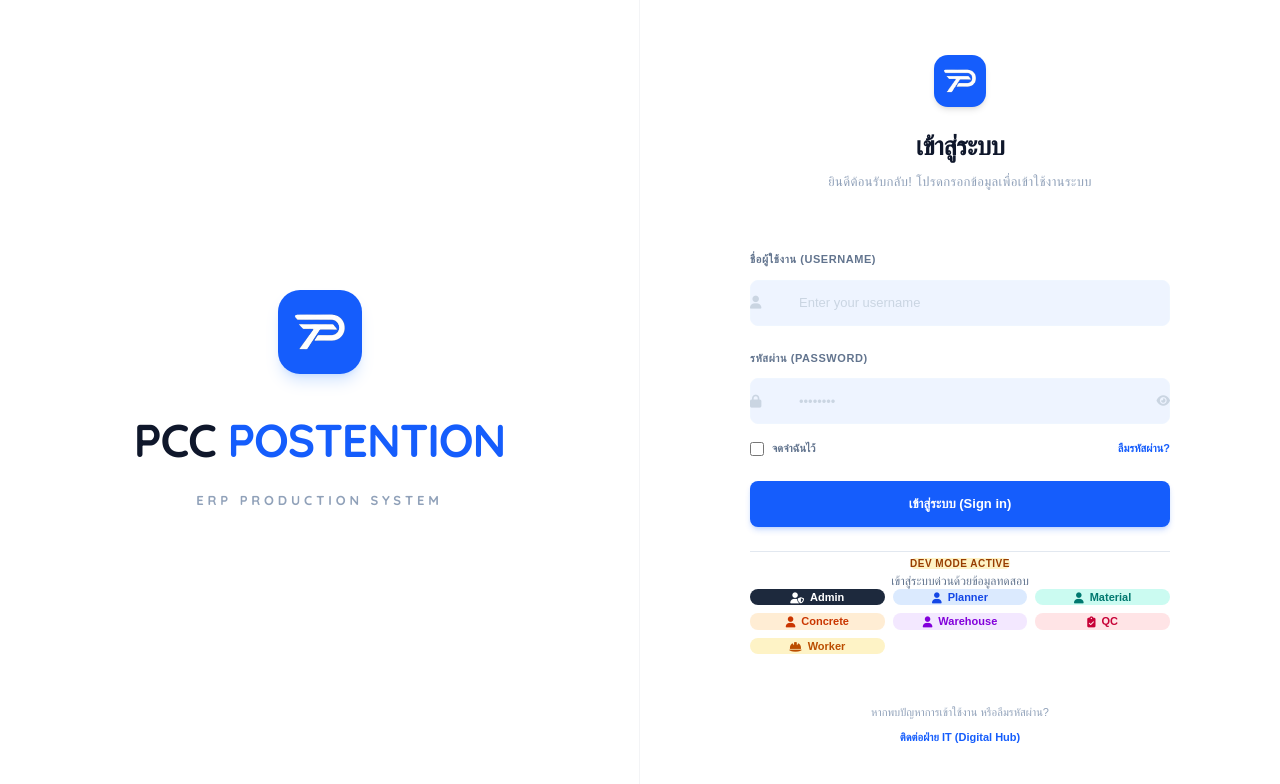
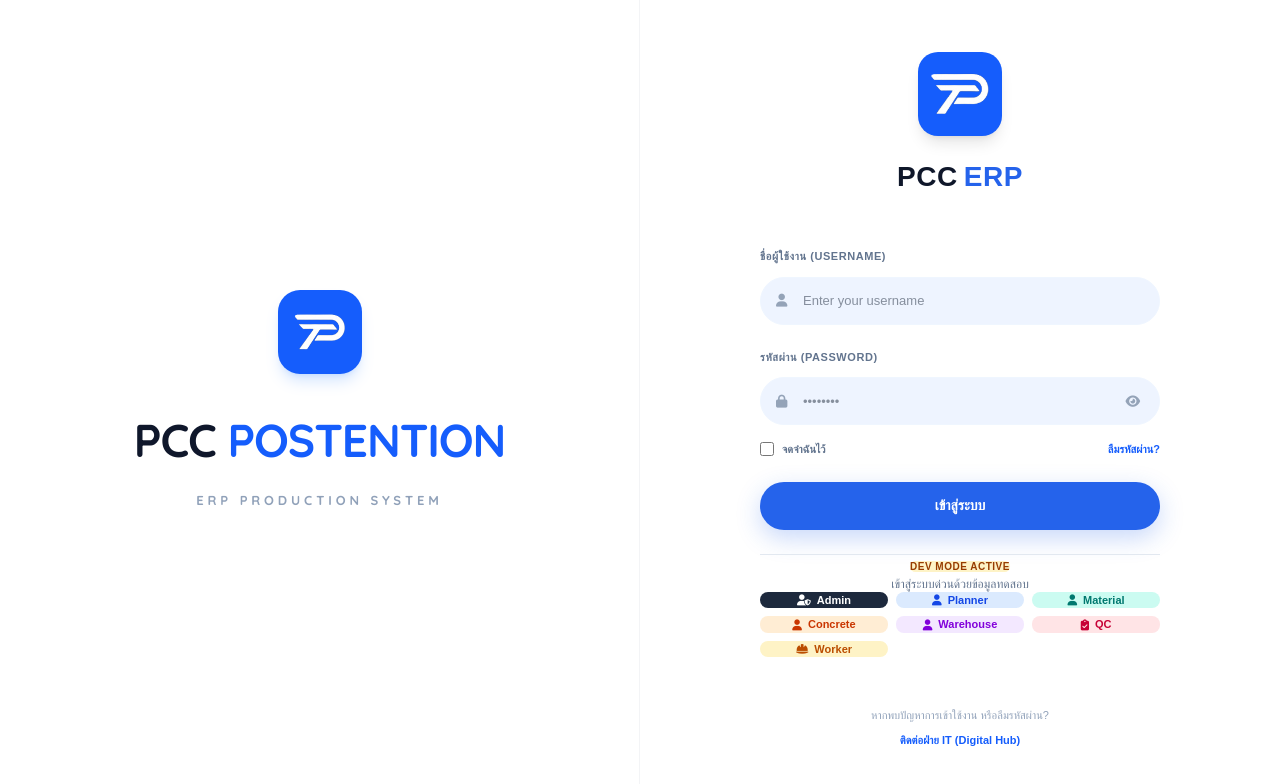
Before and after one commit to wittawut007/pcc-erp, a Next.js app in the folder pcc-erp/: page /login in a window 1280 px wide. Shown: the top 784 px of the page. Built offline with nearby package versions, Linux system fonts and the light colour scheme; no server answers; a web font is replaced by a local one.

Commit message:
update 15-05-69

```diff
--- a/pcc-erp/app/(worker)/worker/page.tsx
+++ b/pcc-erp/app/(worker)/worker/page.tsx
@@ -57,7 +57,7 @@ export default async function WorkerPage() {
         product:products(id, code, name, category, size, unit, concrete_per_unit, wire_per_unit, mesh_per_unit, rebar_per_unit)
       )
     `)
-    .in('status', ['pending', 'ready_demold', 'curing', 'casting'])
+    .eq('status', 'pending')
     .in('plan_item_id', planItemIds.length > 0 ? planItemIds : ['dummy'])
 
   return (
--- a/pcc-erp/app/login/page.tsx
+++ b/pcc-erp/app/login/page.tsx
@@ -41,18 +41,8 @@ export default function LoginPage() {
     }
 
     // Worker ถูก Block — ไม่อนุญาตให้ Login ผ่านหน้านี้
-    if (role === 'worker') {
-      if (process.env.NODE_ENV === 'development') {
-        // ข้อยกเว้นสำหรับ Dev ให้ Login เข้าสู่ระบบ Worker ได้เลย
-        router.push('/worker')
-        router.refresh()
-        return
-      }
-      await supabase.auth.signOut()
-      setWorkerBlocked(true)
-      setLoading(false)
-      return
-    }
+    // (ตอนนี้เปิดให้ล็อกอินได้แล้วตาม Flow ใหม่)
+    // if (role === 'worker') { ... }
 
     router.push('/dashboard')
     router.refresh()
@@ -85,24 +75,35 @@ export default function LoginPage() {
       </div>
 
       {/* Right Column — Login Form */}
-      <div className="w-full lg:w-1/2 flex items-center justify-center p-8 sm:p-12">
-        <div className="w-full max-w-[420px]">
-
-          {/* Header */}
-          <div className="text-center flex flex-col items-center" style={{ marginBottom: '60px' }}>
-            <div className="bg-blue-600 flex items-center justify-center shadow-md overflow-hidden relative" style={{ width: '52px', height: '52px', borderRadius: '14px', marginBottom: '20px' }}>
+      <div
+        className="w-full lg:w-1/2"
+        style={{
+          display: 'flex',
+          alignItems: 'center',
+          justifyContent: 'center',
+          padding: '40px 24px',
+          boxSizing: 'border-box',
+          minHeight: '100dvh',
+          backgroundColor: '#ffffff'
+        }}
+      >
+        <div style={{ width: '100%', maxWidth: '400px', margin: '0 auto' }}>
+          <div className="text-center flex flex-col items-center" style={{ marginBottom: '50px' }}>
+            <div className="bg-blue-600 flex items-center justify-center shadow-lg overflow-hidden relative" style={{ width: '84px', height: '84px', borderRadius: '20px', marginBottom: '20px' }}>
               <img
-                src="/logo.png"
-                alt="TP Logo"
-                style={{ width: '36px', height: '36px', objectFit: 'contain' }}
+                src="/logo.png?v=2"
+                alt="PCC Logo"
+                style={{ width: '64px', height: '64px', objectFit: 'contain' }}
                 onError={(e) => {
                   (e.target as HTMLImageElement).style.display = 'none';
-                  e.currentTarget.parentElement?.insertAdjacentHTML('beforeend', '<i class="fas fa-industry text-white text-xl"></i>');
+                  e.currentTarget.parentElement?.insertAdjacentHTML('beforeend', '<i class="fas fa-industry text-white" style="font-size: 36px"></i>');
                 }}
               />
             </div>
-            <h2 className="text-slate-900 tracking-tight font-bold" style={{ fontSize: '26px', marginBottom: '6px' }}>เข้าสู่ระบบ</h2>
-            <p className="text-slate-400 font-medium tracking-wide" style={{ fontSize: '13px' }}>ยินดีต้อนรับกลับ! โปรดกรอกข้อมูลเพื่อเข้าใช้งานระบบ</p>
+            <h2 className="tracking-tight font-black" style={{ fontSize: '28px', letterSpacing: '0.02em' }}>
+              <span style={{ color: '#0F172A' }}>PCC</span>
+              <span style={{ color: '#2563EB', marginLeft: '6px' }}>ERP</span>
+            </h2>
           </div>
 
           {/* Worker Blocked Alert */}
@@ -144,9 +145,9 @@ export default function LoginPage() {
               >
                 ชื่อผู้ใช้งาน (USERNAME)
               </label>
-              <div className="relative">
-                <span className="absolute inset-y-0 left-0 pl-5 flex items-center text-slate-300">
-                  <i className="fas fa-user text-[13px]"></i>
+              <div style={{ position: 'relative', width: '100%' }}>
+                <span style={{ position: 'absolute', top: 0, bottom: 0, left: '16px', display: 'flex', alignItems: 'center', color: '#94A3B8' }}>
+                  <i className="fas fa-user" style={{ fontSize: '13px' }}></i>
                 </span>
                 <input
                   id="email"
@@ -155,8 +156,22 @@ export default function LoginPage() {
                   onChange={(e) => setEmail(e.target.value)}
                   placeholder="Enter your username"
                   required
-                  className="w-full pr-4 rounded-lg border border-blue-50 bg-[#EEF4FF] outline-none transition-all text-gray-800 placeholder:text-slate-300 font-medium focus:border-blue-600 focus:ring-1 focus:ring-blue-600"
-                  style={{ paddingLeft: '48px', paddingTop: '12px', paddingBottom: '12px', fontSize: '13px', height: '46px' }}
+                  style={{
+                    width: '100%',
+                    padding: '12px 16px 12px 42px',
+                    fontSize: '13px',
+                    height: '48px',
+                    borderRadius: '99px',
+                    border: '1px solid #EFF6FF',
+                    backgroundColor: '#EEF4FF',
+                    color: '#1E293B',
+                    fontWeight: 500,
+                    outline: 'none',
+                    boxSizing: 'border-box',
+                    transition: 'border-color 0.2s'
+                  }}
+                  onFocus={(e) => e.target.style.border = '1px solid #2563EB'}
+                  onBlur={(e) => e.target.style.border = '1px solid #EFF6FF'}
                 />
               </div>
             </div>
@@ -170,9 +185,9 @@ export default function LoginPage() {
               >
                 รหัสผ่าน (PASSWORD)
               </label>
-              <div className="relative">
-                <span className="absolute inset-y-0 left-0 pl-5 flex items-center text-slate-300">
-                  <i className="fas fa-lock text-[13px]"></i>
+              <div style={{ position: 'relative', width: '100%' }}>
+                <span style={{ position: 'absolute', top: 0, bottom: 0, left: '16px', display: 'flex', alignItems: 'center', color: '#94A3B8' }}>
+                  <i className="fas fa-lock" style={{ fontSize: '13px' }}></i>
                 </span>
                 <input
                   id="password"
@@ -181,15 +196,29 @@ export default function LoginPage() {
                   onChange={(e) => setPassword(e.target.value)}
                   placeholder="••••••••"
                   required
-                  className="w-full pr-12 rounded-lg border border-blue-50 bg-[#EEF4FF] outline-none transition-all text-gray-800 placeholder:text-slate-300 font-medium focus:border-blue-600 focus:ring-1 focus:ring-blue-600"
-                  style={{ paddingLeft: '48px', paddingTop: '12px', paddingBottom: '12px', fontSize: '13px', height: '46px' }}
+                  style={{
+                    width: '100%',
+                    padding: '12px 42px 12px 42px',
+                    fontSize: '13px',
+                    height: '48px',
+                    borderRadius: '99px',
+                    border: '1px solid #EFF6FF',
+                    backgroundColor: '#EEF4FF',
+                    color: '#1E293B',
+                    fontWeight: 500,
+                    outline: 'none',
+                    boxSizing: 'border-box',
+                    transition: 'border-color 0.2s'
+                  }}
+                  onFocus={(e) => e.target.style.border = '1px solid #2563EB'}
+                  onBlur={(e) => e.target.style.border = '1px solid #EFF6FF'}
                 />
                 <button
                   type="button"
                   onClick={() => setShowPass(!showPass)}
-                  className="absolute inset-y-0 right-0 pr-5 flex items-center text-slate-300 hover:text-slate-400"
+                  style={{ position: 'absolute', top: 0, bottom: 0, right: '20px', display: 'flex', alignItems: 'center', color: '#94A3B8', background: 'none', border: 'none', cursor: 'pointer', padding: 0 }}
                 >
-                  <i className={`fas ${showPass ? 'fa-eye-slash' : 'fa-eye'} text-xs`}></i>
+                  <i className={`fas ${showPass ? 'fa-eye-slash' : 'fa-eye'}`} style={{ fontSize: '13px' }}></i>
                 </button>
               </div>
             </div>
@@ -209,8 +238,23 @@ export default function LoginPage() {
             <button
               type="submit"
               disabled={loading}
-              className="w-full flex justify-center items-center gap-2 rounded-lg text-white bg-blue-600 hover:bg-blue-700 transition-all disabled:opacity-60 disabled:cursor-not-allowed shadow-md shadow-blue-600/20"
-              style={{ fontWeight: 700, fontSize: '13px', height: '46px' }}
+              style={{
+                width: '100%',
+                display: 'flex',
+                justifyContent: 'center',
+                alignItems: 'center',
+                gap: '8px',
+                borderRadius: '99px',
+                color: '#ffffff',
+                backgroundColor: loading ? '#93C5FD' : '#2563EB',
+                fontWeight: 700,
+                fontSize: '14px',
+                height: '48px',
+                border: 'none',
+                cursor: loading ? 'not-allowed' : 'pointer',
+                boxShadow: '0 8px 24px rgba(37,99,235,0.25)',
+                boxSizing: 'border-box'
+              }}
             >
               {loading ? (
                 <>
@@ -218,10 +262,9 @@ export default function LoginPage() {
                   <span>กำลังเข้าสู่ระบบ...</span>
                 </>
               ) : (
-                <span>เข้าสู่ระบบ (Sign in)</span>
+                <span>เข้าสู่ระบบ</span>
               )}
             </button>
-
             {/* Quick Login for Dev */}
             {process.env.NODE_ENV === 'development' && (
               <div className="mt-4 border-t border-slate-200 pt-6">
--- a/pcc-erp/lib/rbac.ts
+++ b/pcc-erp/lib/rbac.ts
@@ -22,7 +22,7 @@ export const DEFAULT_PATH: Record<UserRole, string> = {
   concrete:  '/dashboard',
   warehouse: '/dashboard',
   qc:        '/qc-inspect',    // redirect ไป mobile QC layout
-  worker:    '/unauthorized', // worker ต้องเข้าผ่าน QR เท่านั้น
+  worker:    '/worker',        // redirect ไป mobile Worker layout
 }
 
 // Roles ที่ใช้ Desktop/Admin layout (มี Sidebar)
--- a/pcc-erp/next.config.ts
+++ b/pcc-erp/next.config.ts
@@ -1,5 +1,12 @@
 import type { NextConfig } from "next";
 
-const nextConfig: NextConfig = {};
+const nextConfig: NextConfig = {
+  // Allow all typical dev origins for testing
+  allowedDevOrigins: [
+    '192.168.1.142',
+    'arizona-positive-vault-discharge.trycloudflare.com',
+    'localhost',
+  ],
+} as NextConfig; // Type casting as Next.js types might complain if it's new
 
 export default nextConfig;
```
Also changed, not shown: pcc-erp/app/(admin)/concrete/ConcreteClient.tsx (+17 -1 lines), pcc-erp/app/(admin)/inventory/fg/FgInventoryClient.tsx (+8 -4 lines), pcc-erp/app/(admin)/production-order/[planId]/ProductionOrderPrintClient.tsx (+20 -2 lines), pcc-erp/app/(mobile)/qc-inspect/QCClient.tsx (+24 -30 lines), pcc-erp/app/(worker)/worker/WorkerClient.tsx (+8 -10 lines), pcc-erp/proxy.ts (+21 -42 lines).
